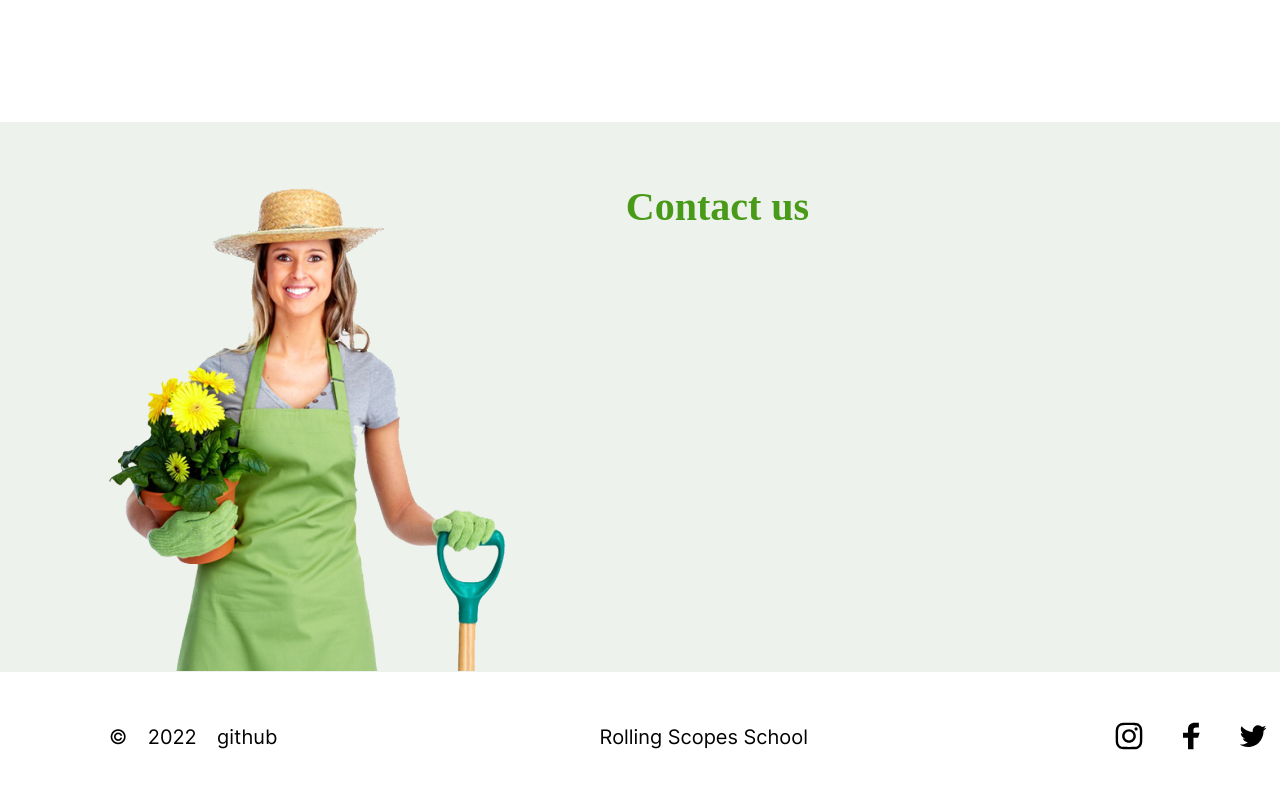
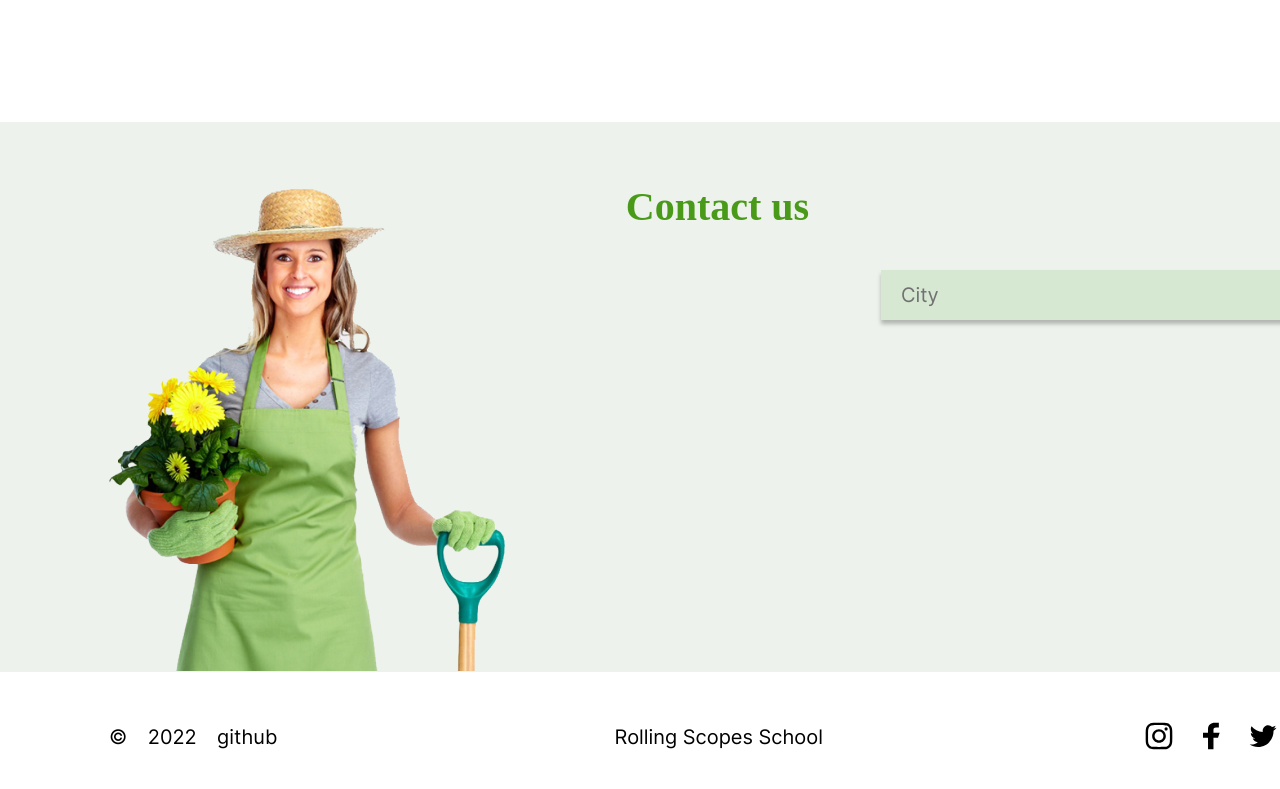
Before and after one commit to Neta-Solvmint/rsschool-cv, a plain HTML site: page plants/index.html in a window 1280 px wide. Shown: the part 3069-3858 px from the top of the page. Drawn offline with Linux system fonts and the light colour scheme; files whose address does not match are found by name; a web font is replaced by a local one.

Commit message:
feat: contacts teamplate

```diff
--- a/plants/index.html
+++ b/plants/index.html
@@ -129,11 +129,11 @@
                 <div class="prices__left-block flexcol">
                     <h2>Prices</h2>
                     <div id="prices__radio-group" class="flexcol">
-                        <input class="invisible" type="radio" name="prices__radio" id="prices__radio1">
+                        <input class="invisible" type="radio" name="prices__radio" id="prices__radio1" />
                         <label for="prices__radio1"><span>Basics</span></label>
-                        <input class="invisible" type="radio" name="prices__radio" id="prices__radio2">
+                        <input class="invisible" type="radio" name="prices__radio" id="prices__radio2" />
                         <label for="prices__radio2"><span>Standard</span></label>
-                        <input class="invisible" type="radio" name="prices__radio" id="prices__radio3">
+                        <input class="invisible" type="radio" name="prices__radio" id="prices__radio3" />
                         <label for="prices__radio3"><span>Pro care</span></label>
                     </div>
                 </div>
@@ -152,9 +152,8 @@
                 <div class="contacts__content flexrow">
                     <div class="contacts__img-block">
                     </div>
-                    <div class="contacts__form-block">
-                        <form class="contacts__form"></form>
-                    </div>
+                    <input class="invisible" id="contacts__toggle" type="checkbox" />
+                    <label class="contacts__label flexrow" for="menu-toggle"><span>City</span></label>
                 </div>
             </section>
         </div>
--- a/plants/style.css
+++ b/plants/style.css
@@ -425,6 +425,7 @@ body > .container:last-child {
   font-size: 20px;
   line-height: 20px;
   color: #000000;
+  margin-top: 1px;
 }
 
 #prices__radio-group > input[type="radio"]+label::after {
@@ -439,33 +440,10 @@ body > .container:last-child {
   background-position: center;
 }
 
-
-/* .prices-item {
-  width: 250px;
-  height: 50px;
-  border-radius: 20px;
-  background-color: var(--light-green);
-  font-family: 'Inter';
-  font-weight: 700;
-  font-size: 20px;
-  line-height: 20px;
-  padding-left: 40px;
-  padding-top: 16px;
-}
-
-.prices-item > radio {
-  width: 16px;
-  height: 16px;
-  color:#D9D9D9;
-}
-
-.prices-item:not(:last-child) {
-  margin-bottom: 32px;
-} */
-
 .prices__right-block {
   width: 452px;
   align-items: end;
+  padding-top: 1px;
 }
 
 .prices__right-block > h3 {
@@ -520,6 +498,10 @@ body > .container:last-child {
 
 }
 
+.contacts__content {
+  justify-content: space-between;
+}
+
 .contacts__img-block {
   width: 400px;
   height: 497px;
@@ -527,6 +509,37 @@ body > .container:last-child {
   margin-top: -59px;
 }
 
+.contacts__label {
+  margin-top: 37px;
+  justify-content: space-between;
+  align-items: center;
+  width: 450px;
+  height: 50px;
+  background: #D6E7D2;
+  box-shadow: 0px 4px 4px rgba(0, 0, 0, 0.25);
+  padding-left: 20px;
+  padding-right: 35px;
+}
+
+.contacts__label > span {
+  font-family: 'Inter';
+  font-weight: 400;
+  font-size: 20px;
+  line-height: 40px;
+  color: var(--gray);
+}
+
+.contacts__label::after {
+  content: "";
+  display: block;
+  width: 16px;
+  height: 16px;
+  border-radius: 50%;
+  background-color: #AEA1A1;
+  background-image: url("img/arrow-white.png");
+  background-repeat: no-repeat;
+  background-position: center;
+}
 
 footer {
   display: flex;
@@ -561,5 +574,5 @@ footer {
 } */
 
 .footer__right > ul > li:not(:last-child) {
-  margin-right: 30px;
+  margin-right: 20px;
 }
```
